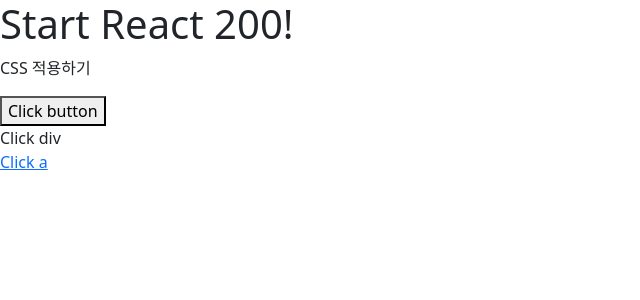
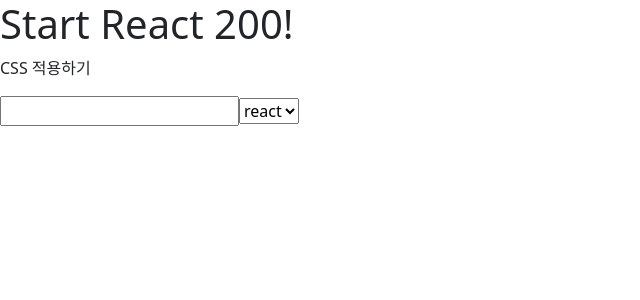
Before and after one commit to jihyean/React200, a React (Create React App) app in the folder client/: page / in a window 1280 px wide. Shown: the top 300 px of the page, without its empty margins (0-640 px from the left). Built offline with nearby package versions, Linux system fonts and the light colour scheme.

Commit message:
[067] change 이벤트 사용하기(onChange)

```diff
--- a/client/src/App.js
+++ b/client/src/App.js
@@ -1,6 +1,6 @@
 import React from 'react';
 import './App.css';
-import ReactonClick from './PART3/R066_onClick'
+import ReactChange from './PART3/R067_onChange'
 import 'bootstrap/dist/css/bootstrap.css'
 
 function App() {
@@ -8,7 +8,7 @@
     <div>
       <h1>Start React 200!</h1>
       <p>CSS 적용하기</p>
-      <ReactonClick />
+      <ReactChange />
     </div>
   );
 }
--- /dev/null
+++ b/client/src/PART3/R067_onChange.js
@@ -0,0 +1,23 @@
+import React, { Component } from 'react';
+
+class R067_onChange extends Component {
+  change = (e) => {
+    // 이벤트 변수에 target 속성을 붙여 value 값을 가져와 val 변수에 할당한다.
+    var val = e.target.value;
+    console.log('param : '+ val);
+  }
+
+  render() {
+    return (
+      <>
+        <input type="text" onChange={this.change}/>
+        <select onChange={this.change}>
+            <option value="react">react</option>
+            <option value="200">200</option>
+        </select>
+      </>
+    )
+  }
+}
+
+export default R067_onChange;
```
